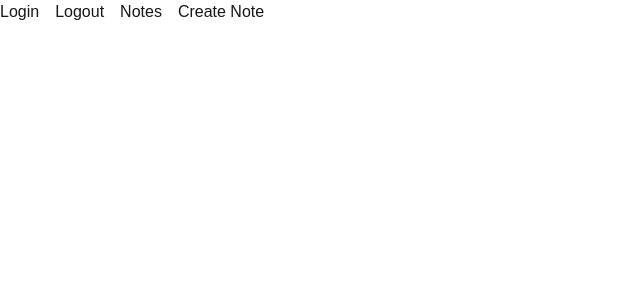
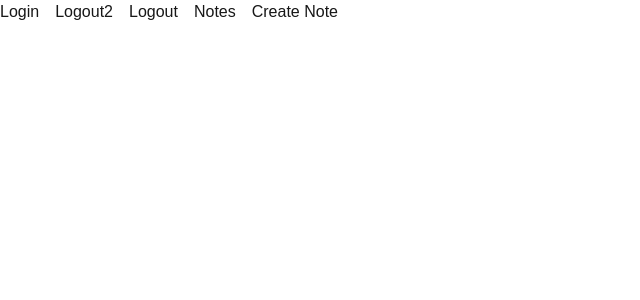
Before and after one commit to sushilthapa98/note-keeper, a Next.js app: page / in a window 1280 px wide. Shown: the top 300 px of the page, without its empty margins (0-640 px from the left). Built offline with nearby package versions, Linux system fonts and the light colour scheme; no server answers.

Commit message:
feat: setup next auth and implement login with google

```diff
--- /dev/null
+++ b/app/api/auth/[...nextauth]/route.ts
@@ -0,0 +1,3 @@
+import { handlers } from "@/auth";
+
+export const { GET, POST } = handlers;
--- a/app/lib/actions.ts
+++ b/app/lib/actions.ts
@@ -137,3 +137,17 @@ export async function logout() {
   await deleteSession();
   redirect("/login");
 }
+
+// method to use with nextjs auth
+export async function verifyCredentials(email: string, password: string) {
+  const user = await fetchUserByEmail(email);
+  if (!user) {
+    return null;
+  }
+
+  if (!bcrypt.compareSync(password, user.password)) {
+    return null;
+  }
+
+  return user;
+}
--- a/app/page.tsx
+++ b/app/page.tsx
@@ -1,10 +1,16 @@
+"use client";
+
 import Link from "next/link";
 import { logout } from "./lib/actions";
+import { signOut } from "next-auth/react";
 
 export default function Home() {
   return (
     <div className="flex gap-4">
       <Link href="/login">Login</Link>
+      <button type="button" onClick={() => signOut()}>
+        Logout2
+      </button>
       <form action={logout}>
         <button type="submit">Logout</button>
       </form>
--- a/app/ui/login-form.tsx
+++ b/app/ui/login-form.tsx
@@ -2,6 +2,8 @@
 
 import { useActionState } from "react";
 import { login, LoginState } from "../lib/actions";
+import { signIn } from "next-auth/react";
+import Image from "next/image";
 
 export default function LoginForm() {
   const initialState: LoginState = { message: null, errors: {} };
@@ -26,9 +28,22 @@ export default function LoginForm() {
       {state.message && <p className="text-red-500">{state.message}</p>}
       <button
         type="submit"
-        className="w-full bg-blue-500 text-white px-4 py-2 rounded"
+        className="w-full bg-blue-500 text-white px-4 py-2 rounded mb-4"
       >
         Login
+      </button>
+      <button
+        className="w-full p-2 border border-gray-200 rounded flex items-center justify-center shadow-sm"
+        onClick={() => signIn("google", { redirectTo: "/" })}
+      >
+        <Image
+          src="/google.svg"
+          alt="Google"
+          width={20}
+          height={20}
+          className="inline-block mr-2"
+        />
+        Login with Google
       </button>
     </form>
   );
--- /dev/null
+++ b/auth.ts
@@ -0,0 +1,63 @@
+import NextAuth, { DefaultSession } from "next-auth";
+import GoogleProvider from "next-auth/providers/google";
+import CredentialsProvider from "next-auth/providers/credentials";
+import { verifyCredentials } from "./app/lib/actions";
+
+declare module "next-auth" {
+  /**
+   * Returned by `useSession`, `getSession` and received as a prop on the `SessionProvider` React Context
+   */
+  interface Session {
+    user: {
+      id: string;
+    };
+    // & DefaultSession["user"];
+  }
+}
+
+export const { handlers, auth, signIn, signOut } = NextAuth({
+  providers: [
+    GoogleProvider({
+      clientId: process.env.GOOGLE_CLIENT_ID!,
+      clientSecret: process.env.GOOGLE_CLIENT_SECRET!,
+    }),
+    CredentialsProvider({
+      credentials: {
+        email: { label: "Email", type: "email" },
+        password: { label: "Password", type: "password" },
+      },
+      async authorize(credentials) {
+        console.log(credentials);
+        const { email, password } = credentials;
+
+        // Use your custom logic to verify credentials (eg. external api call, db query)
+        const user = await verifyCredentials(
+          email as string,
+          password as string,
+        );
+
+        if (user) {
+          return user; // Return user object
+        }
+        return null; // Return null if auth fails
+      },
+    }),
+  ],
+  callbacks: {
+    async jwt({ token, user }) {
+      if (user) {
+        token.id = user.id;
+      }
+      return token;
+    },
+    async session({ session, token }) {
+      if (session.user) {
+        session.user.id = token.id as string;
+      }
+      return session;
+    },
+  },
+  pages: {
+    signIn: "/login",
+  },
+});
--- a/package.json
+++ b/package.json
@@ -14,6 +14,7 @@
     "clsx": "^2.1.1",
     "jose": "^6.1.3",
     "next": "16.1.6",
+    "next-auth": "^5.0.0-beta.30",
     "postgres": "^3.4.8",
     "react": "19.2.3",
     "react-dom": "19.2.3",
```
Also changed, not shown: public/google.svg (added), 1 other file (tests, documents, lock files or other folders).
